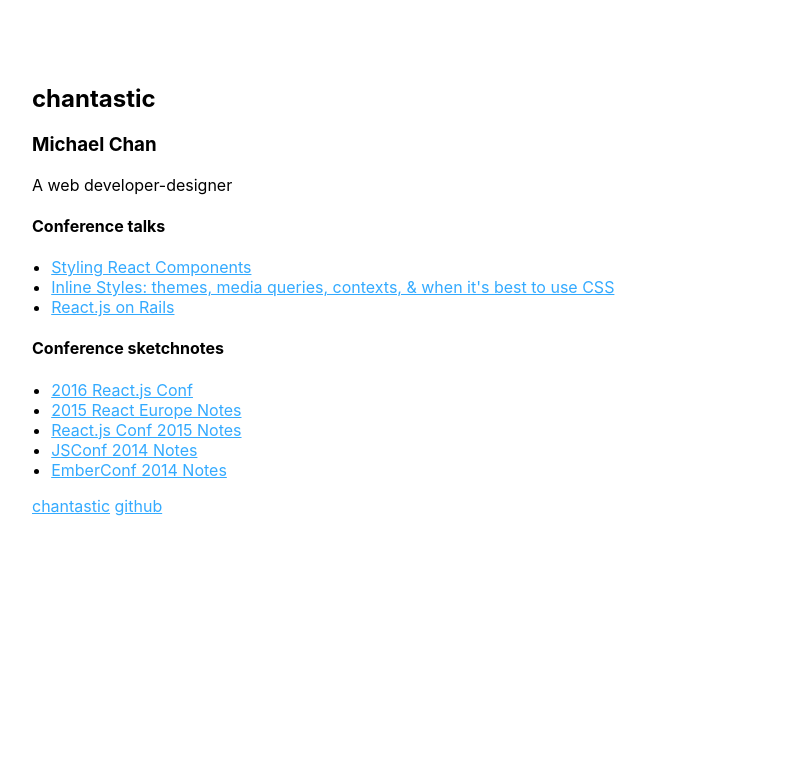
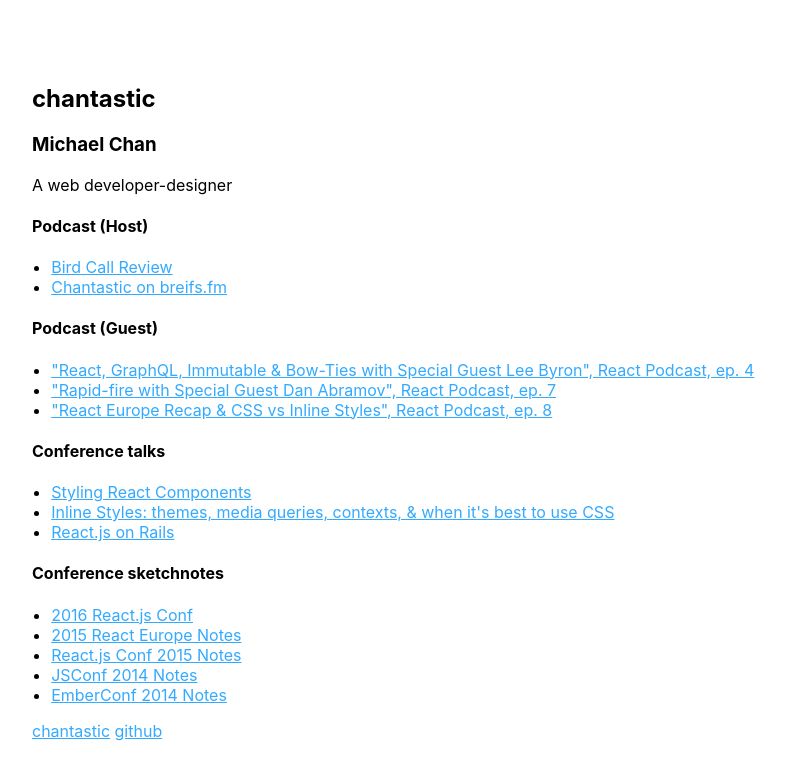
Before and after one commit to chantastic/chantastic.io, a Jekyll site: the page built from index.html, in a window 1280 px wide. Shown: the top 780 px of the page, without its empty margins (32-817 px from the left). Built offline with Jekyll 4.4.1, drawn with Linux system fonts in a browser that asks for light colours; some web fonts are replaced.

Commit message:
section: add podcasts

```diff
--- a/index.html
+++ b/index.html
@@ -8,6 +8,32 @@
 <p>
   A web developer-designer
 </p>
+
+<section>
+  <h4>Podcast (Host)</h4>
+  <ul class="list">
+    <li>
+      <a href="http://birdcallreview.com">Bird Call Review</a>
+    </li>
+    <li>
+      <a href="http://briefs.fm/chantastic">Chantastic on breifs.fm</a>
+    </li>
+  </ul>
+
+  <h4>Podcast (Guest)</h4>
+
+  <ul class="list">
+    <li>
+      <a href="http://reactpodcast.com/2015/08/4-conference-recap-css-vs-inline-styles/">"React, GraphQL, Immutable &amp; Bow-Ties with Special Guest Lee Byron", React Podcast, ep. 4</a>
+    </li>
+    <li>
+      <a href="http://reactpodcast.com/2015/12/7-rapid-fire-1-with-special-guest-dan-abramov/">"Rapid-fire with Special Guest Dan Abramov", React Podcast, ep. 7</a>
+    </li>
+    <li>
+      <a href="http://reactpodcast.com/2015/12/8-react-graphql-immutable-bow-ties-with-special-guest-lee-byron/">"React Europe Recap &amp; CSS vs Inline Styles", React Podcast, ep. 8</a>
+    </li>
+  </ul>
+</section>
 
 <section>
   <h4>Conference talks</h4>
--- a/stylesheets/stylesheet.css
+++ b/stylesheets/stylesheet.css
@@ -6,6 +6,8 @@
 .ff-serif { font-family: Athelas, Georgia, serif }
 
 .ff-mono { font-family: "source code pro", monospace, Menlo, Monaco, Lucida Console, Liberation Mono, DejaVu Sans Mono, Bitstream Vera Sans Mono, Courier New, monospace, serif }
+
+.list { padding-left: 1.2rem }
 
 @media( min-width: 0 ) {
   .p-1r\@mn { padding: 1rem }
```
